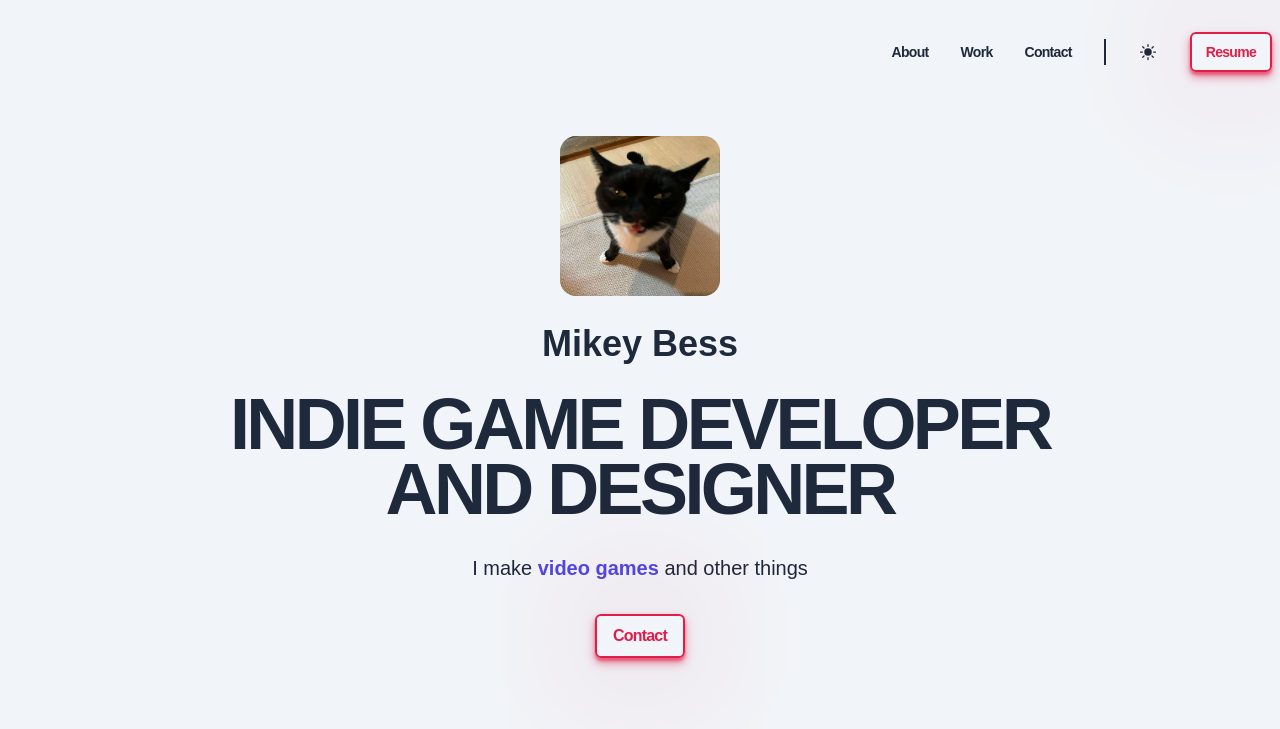
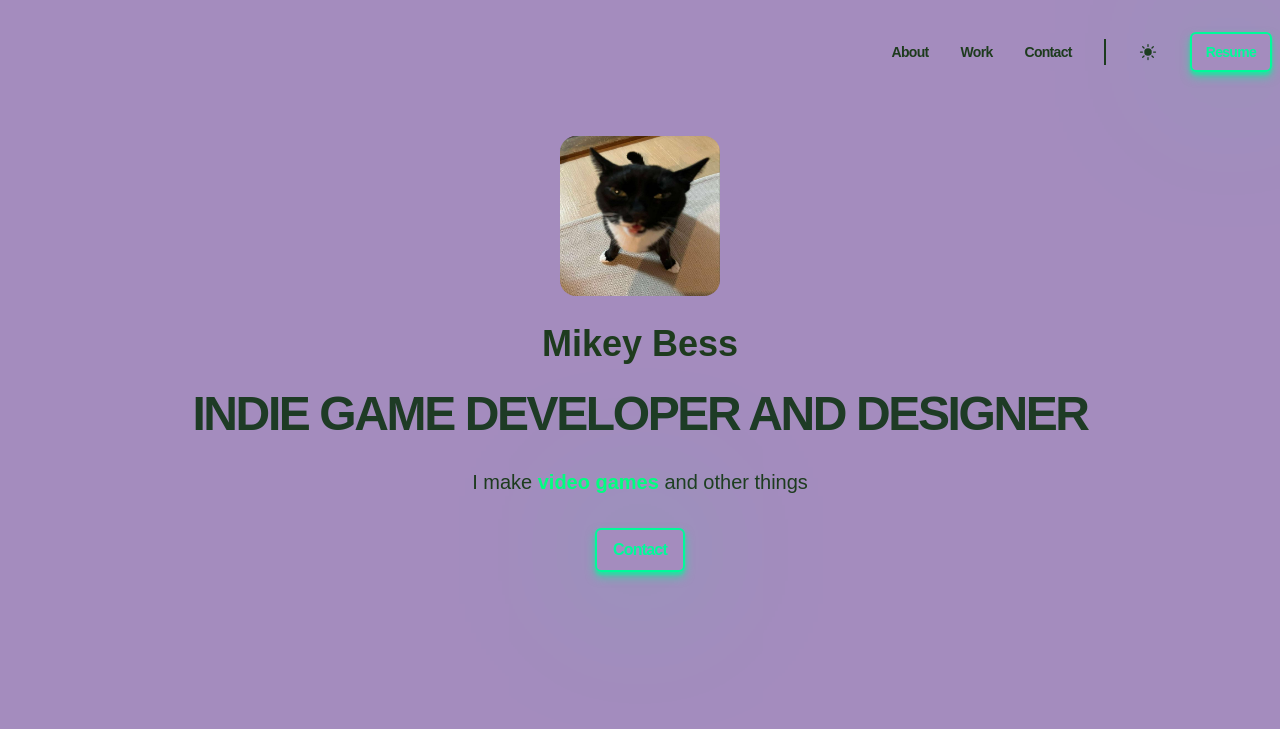
Before and after one commit to Wlaroos/Portfolio, a website built with Vite: page index.html in a window 1280 px wide. Both pictures are taken after a click on the button 1147 px from the left and 52 px from the top of the page. Shown: the top 729 px of the page. Built offline with nearby package versions, Linux system fonts and the light colour scheme; a web font is replaced by a local one.

Commit message:
Messing with colors, small changes to buttons and hovering

```diff
--- a/index.html
+++ b/index.html
@@ -71,7 +71,7 @@
       <section class="hero container">
         <img class="hero__img" src="/heh.jpg" alt="Profile picture"/>
         <h2 class="hero__subtitle">Mikey Bess</h2>
-        <h1 class="hero__title">Indie game developer <br> and designer </br> </h1>
+        <h1 class="hero__title">Indie game developer and designer </h1>
         <p class="hero__description">I make <strong> video games </strong> and other things </p>
         <a class="hero__button btn" href="#contact">Contact</a>
       </section>
@@ -187,11 +187,13 @@
         <li class="about__list">Photoshop</li>
         <li class="about__list">Unity</li>
         <li class="about__list">Unreal Engine</li>
+        <li class="about__list">HTML/CSS/JS</li>
       </ul>
       <ul class="about__ul">
         <li class="about__list">GameMaker</li>
         <li class="about__list">Maya</li>
         <li class="about__list">Blender</li>
+        <li class="about__list">Substance 3D Painter</li>
       </ul>
       </div>
     </div>
--- a/styles/components/featured.css
+++ b/styles/components/featured.css
@@ -67,9 +67,12 @@
     border: 3px solid var(--clr-rose);
 }
 
-.featured__img-wrapper::after{
+/* Hovering for the images */
+
+ /*
+ .featured__img-wrapper::after{
     content: '';
-    background-color: rgba(79, 70, 229, 0.4);
+    background-color: rgba(255, 255, 255, 0);
     width: 100%;
     height: 100%;
     position: absolute;
@@ -80,8 +83,13 @@
 }
 
 .featured__img-wrapper:hover::after{
-    background-color: rgba(79, 70, 229, 0.1);
+    background-color: rgba(255, 255, 255, 0.5);
 }
+
+.featured__img-wrapper:hover{
+    border: 3px solid var(--clr-purple);
+}
+*/
 
 .featured__img-container{
     margin-top: 1rem;
--- a/styles/components/header.css
+++ b/styles/components/header.css
@@ -46,7 +46,7 @@
     }
 
     .header__link:hover{
-        color: var(--clr-rose);
+        color: var(--clr-purple);
     }
 
     .header__line {
--- a/styles/components/hero.css
+++ b/styles/components/hero.css
@@ -15,7 +15,7 @@
 }
 
 .hero__subtitle{
-    color: var(--clr-slate800);
+    color: var(--clr-slate600);
     font-size: var(--size-base);
     line-height: 0.9;
 }
@@ -55,7 +55,7 @@
     }
 
     .hero__title{
-        font-size: var(--size-3xl);
+        font-size: var(--size-xl);
     }
 
     .hero__description{
@@ -84,7 +84,7 @@
     }
 
     .hero__title{
-        font-size: var(--size-5xl);
+        font-size: var(--size-3xl);
     }
 
     .hero__description{
@@ -112,7 +112,7 @@
     }
 
     .hero__title{
-        font-size: var(--size-7xl);
+        font-size: var(--size-5xl);
     }
 
     .hero__description{
--- a/styles/components/work.css
+++ b/styles/components/work.css
@@ -21,12 +21,17 @@
 
 .work__img-wrapper{
     position: relative;
-    border: 3px solid var(--clr-indigo);
+    border: 5px solid var(--clr-indigo);
 }
 
+
+/* Hovering for the images */
+
+/*
 .work__img-wrapper::after{
     content: '';
-    background-color: rgba(79, 70, 229, 0.4);
+    background-color: rgba(255, 255, 255, 0);
+
     width: 100%;
     height: 100%;
     position: absolute;
@@ -37,8 +42,14 @@
 }
 
 .work__img-wrapper:hover::after{
-    background-color: rgba(79, 70, 229, 0);
+    background-color: rgba(255, 255, 255, 0.5);
 }
+
+.work__img-wrapper:hover{
+    border: 3px solid var(--clr-purple);
+    transition: border 0.3s;
+}
+*/
 
 .work__project:not(:last-child){
     margin-bottom: 5rem;
--- a/styles/style.css
+++ b/styles/style.css
@@ -6,6 +6,18 @@
     --clr-slate800: #1e293b;
     --clr-rose: #e11d48;
     --clr-indigo: #4f46e5;
+    --clr-purple: #7455e2;
+
+    --clr-purple_transparent_50: rgba(115, 85, 226, 0.5);
+    --clr-purple_transparent_25: rgba(115, 85, 226, 0.25);
+    --clr-purple_transparent_22: rgba(115, 85, 226, 0.22);
+
+    --clr-indigo_light_mode: #00ff7f;
+    --clr-purple_light_mode: #00fa9a;
+
+    --clr-purple_transparent_50_light_mode: rgba(0, 250, 154, 0.5);
+    --clr-purple_transparent_25_light_mode: rgba(0, 250, 154, 0.25);
+    --clr-purple_transparent_22_light_mode: rgba(0, 250, 154, 0.22);
 
     /* rose rgb(225, 29, 72) */
     /* indigo rgb(79, 70, 229) */
@@ -43,6 +55,19 @@ html{
     --clr-slate400: #1e293b;
     --clr-slate600: #1e293b;
     --clr-slate800: #1e293b;
+
+    --clr-light: #0f2913;
+    --clr-dark: #a48cbe;
+    --clr-slate400: #1e3b25;
+    --clr-slate600: #1e3b1e;
+    --clr-slate800: #1e3b1e;
+
+    --clr-purple:var(--clr-purple_light_mode);
+    --clr-indigo: var(--clr-indigo_light_mode);
+
+    --clr-purple_transparent_50: var(--clr-purple_transparent_50_light_mode);
+    --clr-purple_transparent_25: var(--clr-purple_transparent_25_light_mode);
+    --clr-purple_transparent_22: var(--clr-purple_transparent_22_light_mode);
 }
 
 body{
@@ -71,7 +96,7 @@ button{
 }
 
 a{
-    color: var(--clr-rose);
+    color: var(--clr-purple);
 }
 
 strong{
@@ -88,6 +113,6 @@ body::-webkit-scrollbar {
   }
 
   body::-webkit-scrollbar-thumb {
-    background-color: var(--clr-rose);
-    outline: 1px solid var(--clr-rose);
+    background-color: var(--clr-indigo);
+    outline: 1px solid var(--clr-indigo);
   }
--- a/styles/utils.css
+++ b/styles/utils.css
@@ -17,19 +17,19 @@
     text-decoration: none;
     letter-spacing: -0.05em;
     background-color: transparent; /* Remove background */
-    color: var(--clr-rose); /* Set text color */
+    color: var(--clr-purple); /* Set text color */
     padding: 0.5em 1em;
-    border: 2px solid var(--clr-rose); /* Add border */
+    border: 2px solid var(--clr-purple); /* Add border */
     border-radius: 6px;
-    box-shadow: 0 5px 10px rgba(225, 29, 72, 0.5), 0 3px 3px rgba(225, 29, 72, 0.5), 0 0 155px -10px var(--clr-rose);
+    box-shadow: 0 5px 10px var(--clr-purple_transparent_50), 0 3px 3px var(--clr-purple_transparent_50), 0 0 155px -10px var(--clr-purple);
     transition: transform 0.3s, box-shadow 0.3s, background-color 0.3s, color 0.3s;
 }
 
 .btn:hover {
-    transform: translateY(-3px);
-    background-color: var(--clr-rose); /* Add background on hover */
+    transform: translateY(-2px);
+    background-color: var(--clr-purple); /* Add background on hover */
     color: #f1f5f9; /* Change text color on hover */
-    box-shadow: 0 7px 14px rgba(225, 29, 72, 0.25), 0 10px 10px rgba(225, 29, 72, 0.22), 0 0 155px -10px var(--clr-rose);
+    box-shadow: 0 7px 14px var(--clr-purple_transparent_25), 0 10px 10px var(--clr-purple_transparent_22), 0 0 155px -10px var(--clr-purple);
 }
 
 .container {
```
